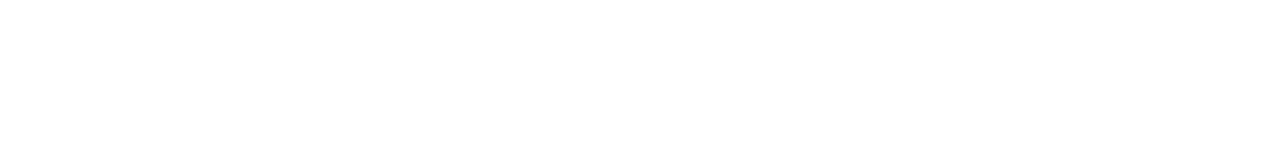
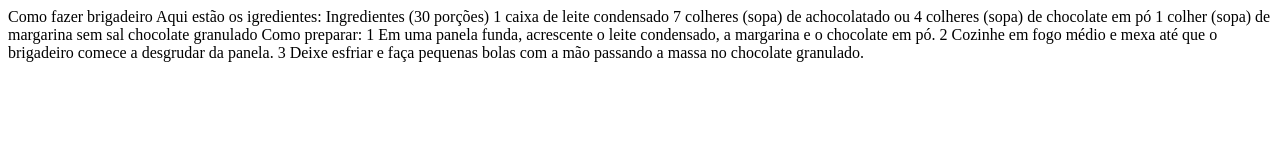
Before and after one commit to MatheusAugusto2/Matheus, a plain HTML site: page index.html in a window 1280 px wide. Drawn offline with Linux system fonts and the light colour scheme.

Commit message:
index.html

```diff
--- a/index.html
+++ b/index.html
@@ -6,6 +6,18 @@
     <title>Document</title>
 </head>
 <body>
+    Como fazer brigadeiro
 
+    Aqui estão os igredientes:
+    Ingredientes (30 porções)
+1 caixa de leite condensado
+7 colheres (sopa) de achocolatado ou 4 colheres (sopa) de chocolate em pó
+1 colher (sopa) de margarina sem sal
+chocolate granulado
+
+ Como preparar:
+ 1 Em uma panela funda, acrescente o leite condensado, a margarina e o chocolate em pó.
+ 2 Cozinhe em fogo médio e mexa até que o brigadeiro comece a desgrudar da panela.
+ 3 Deixe esfriar e faça pequenas bolas com a mão passando a massa no chocolate granulado.
 </body>
 </html>
```
